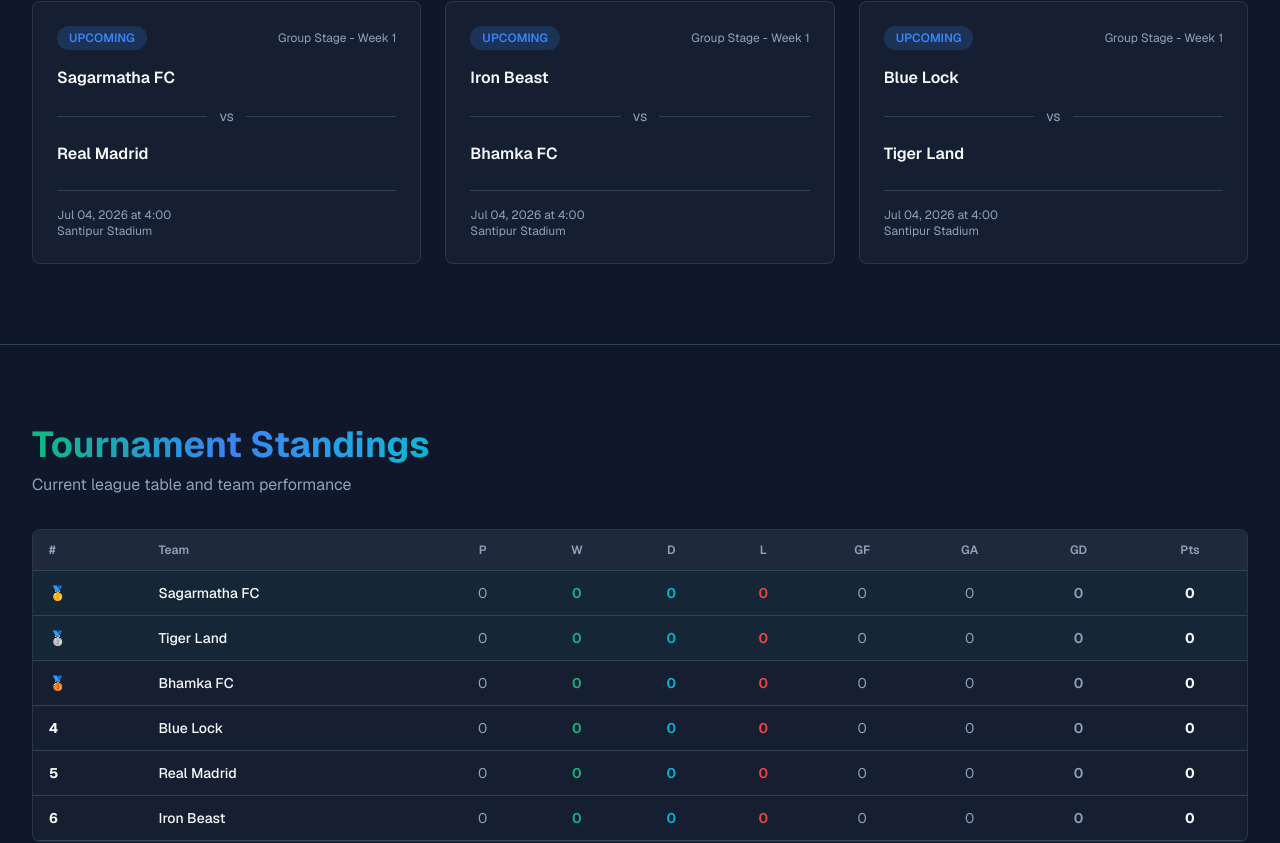
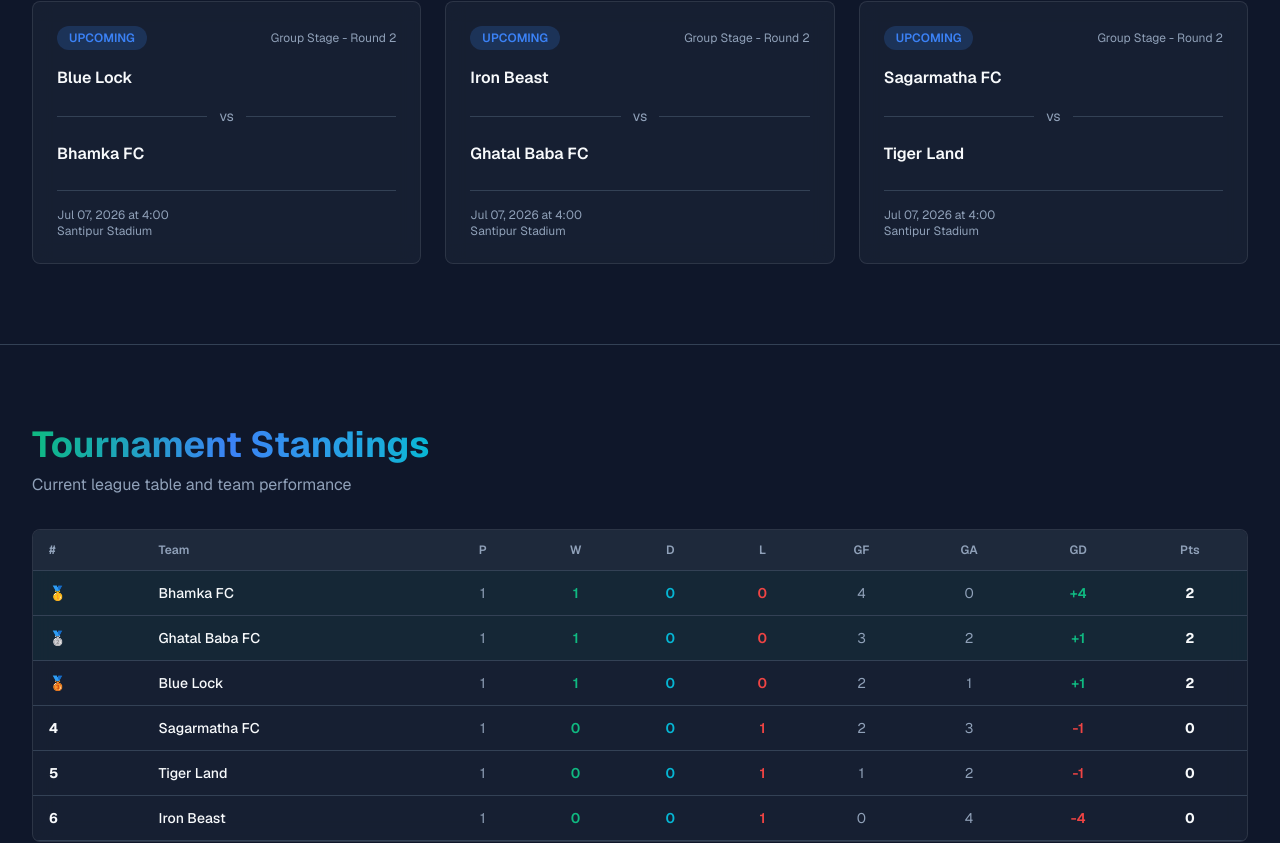
Before and after one commit to chetan-bist/Shantipur-League-, a Next.js app: page / in a window 1280 px wide. Shown: the part 1682-2525 px from the top of the page. Built offline with nearby package versions, Linux system fonts and the light colour scheme.

Commit message:
update data first group stage round 1 game

```diff
--- a/data/matches.ts
+++ b/data/matches.ts
@@ -13,42 +13,42 @@ export interface Match {
 
 export const matches: Match[] = [
   // Completed Matches
-  // {
-  //   id: 1,
-  //   homeTeam: 'Sagarmatha FC',
-  //   awayTeam: 'Real Madrid',
-  //   homeScore: 0,
-  //   awayScore: 0,
-  //   date: '2026-07-04',
-  //   time: '4:00',
-  //   venue: 'Santipur Stadium',
-  //   status: 'completed',
-  //   round: 'Group Stage - Week 1',
-  // },
-  // {
-  //   id: 2,
-  //   homeTeam: 'Iron Beast',
-  //   awayTeam: 'Bhamka FC',
-  //   homeScore: 0,
-  //   awayScore: 0,
-  //   date: '2026-07-04',
-  //   time: '4:00',
-  //   venue: 'Santipur Stadium',
-  //   status: 'completed',
-  //   round: 'Group Stage - Week 1',
-  // },
-  // {
-  //   id: 3,
-  //   homeTeam: 'Blue Lock',
-  //   awayTeam: 'Tiger Land',
-  //   homeScore: 0,
-  //   awayScore: 0,
-  //   date: '2026-07-04',
-  //   time: '4:00',
-  //   venue: 'Eagle Arena',
-  //   status: 'completed',
-  //   round: 'Group Stage - Week 1',
-  // },
+  {
+    id: 1,
+    homeTeam: 'Sagarmatha FC',
+    awayTeam: 'Ghatal Baba FC',
+    homeScore: 2,
+    awayScore: 3,
+    date: '2026-07-04',
+    time: '4:00',
+    venue: 'Santipur Stadium',
+    status: 'completed',
+    round: 'Group Stage - Week 1',
+  },
+  {
+    id: 2,
+    homeTeam: 'Iron Beast',
+    awayTeam: 'Bhamka FC',
+    homeScore: 0,
+    awayScore: 4,
+    date: '2026-07-04',
+    time: '4:00',
+    venue: 'Santipur Stadium',
+    status: 'completed',
+    round: 'Group Stage - Week 1',
+  },
+  {
+    id: 3,
+    homeTeam: 'Blue Lock',
+    awayTeam: 'Tiger Land',
+    homeScore: 2,
+    awayScore: 1,
+    date: '2026-07-04',
+    time: '4:00',
+    venue: 'Eagle Arena',
+    status: 'completed',
+    round: 'Group Stage - Week 1',
+  },
   // {
   //   id: 4,
   //   homeTeam: 'Tiger Land',
@@ -88,159 +88,163 @@ export const matches: Match[] = [
 
   // Upcoming Matches
   //week one
-  {
-    id: 7,
-    homeTeam: 'Sagarmatha FC',
-    awayTeam: 'Real Madrid',
-    date: '2026-07-04',
+  // {
+  //   id: 7,
+  //   homeTeam: 'Sagarmatha FC',
+  //   awayTeam: 'Ghatal Baba FC',
+  //   date: '2026-07-04',
+  //   time: '4:00',
+  //   venue: 'Santipur Stadium',
+  //   status: 'upcoming',
+  //   round: 'Group Stage - Week 1',
+  // },
+  // {
+  //   id: 8,
+  //   homeTeam: 'Iron Beast',
+  //   awayTeam: 'Bhamka FC',
+  //   date: '2026-07-04',
+  //   time: '4:00',
+  //   venue: 'Santipur Stadium',
+  //   status: 'upcoming',
+  //   round: 'Group Stage - Week 1',
+  // },
+  // {
+  //   id: 9,
+  //   homeTeam: 'Blue Lock',
+  //   awayTeam: 'Tiger Land',
+  //   date: '2026-07-04',
+  //   time: '4:00',
+  //   venue: 'Santipur Stadium',
+  //   status: 'upcoming',
+  //   round: 'Group Stage - Week 1',
+  // },
+  //week two
+   {
+    id: 12,
+    homeTeam: 'Blue Lock',
+    awayTeam: 'Bhamka FC',
+    date: '2026-07-07',
     time: '4:00',
     venue: 'Santipur Stadium',
     status: 'upcoming',
-    round: 'Group Stage - Week 1',
+    round: 'Group Stage - Round 2',
   },
+
+
   {
-    id: 8,
+    id: 11,
     homeTeam: 'Iron Beast',
-    awayTeam: 'Bhamka FC',
-    date: '2026-07-04',
+    awayTeam: 'Ghatal Baba FC',
+    date: '2026-07-07',
     time: '4:00',
     venue: 'Santipur Stadium',
     status: 'upcoming',
-    round: 'Group Stage - Week 1',
+    round: 'Group Stage - Round 2',
   },
-  {
-    id: 9,
-    homeTeam: 'Blue Lock',
-    awayTeam: 'Tiger Land',
-    date: '2026-07-04',
-    time: '4:00',
-    venue: 'Santipur Stadium',
-    status: 'upcoming',
-    round: 'Group Stage - Week 1',
-  },
-  //week two
+
   {
     id: 10,
     homeTeam: 'Sagarmatha FC',
     awayTeam: 'Tiger Land',
+    date: '2026-07-07',
+    time: '4:00',
+    venue: 'Santipur Stadium',
+    status: 'upcoming',
+    round: 'Group Stage - Round 2',
+  },
+
+  //week three
+  {
+    id: 13,
+    homeTeam: 'Sagarmatha FC',
+    awayTeam: 'Iron Beast',
     date: '2026-07-11',
     time: '4:00',
     venue: 'Santipur Stadium',
     status: 'upcoming',
-    round: 'Group Stage - Week 2',
+    round: 'Group Stage - Round 3',
   },
   {
-    id: 11,
-    homeTeam: 'Iron Beast',
-    awayTeam: 'Real Madrid',
-    date: '2026-07-11',
-    time: '4:00',
-    venue: 'Santipur Stadium',
-    status: 'upcoming',
-    round: 'Group Stage - Week 2',
-  },
-  {
-    id: 12,
-    homeTeam: 'Blue Lock',
+    id: 14,
+    homeTeam: 'Tiger Land',
     awayTeam: 'Bhamka FC',
     date: '2026-07-11',
     time: '4:00',
     venue: 'Santipur Stadium',
     status: 'upcoming',
-    round: 'Group Stage - Week 2',
-  },
-  //week three
-  {
-    id: 13,
-    homeTeam: 'Sagarmatha FC',
-    awayTeam: 'Iron Beast',
-    date: '2026-07-18',
-    time: '4:00',
-    venue: 'Santipur Stadium',
-    status: 'upcoming',
-    round: 'Group Stage - Week 3',
-  },
-  {
-    id: 14,
-    homeTeam: 'Tiger Land',
-    awayTeam: 'Bhamka FC',
-    date: '2026-07-18',
-    time: '4:00',
-    venue: 'Santipur Stadium',
-    status: 'upcoming',
-    round: 'Group Stage - Week 3',
+    round: 'Group Stage - Round 3',
   },
   {
     id: 15,
     homeTeam: 'Blue Lock',
-    awayTeam: 'Real Madrid',
-    date: '2026-07-18',
+    awayTeam: 'Ghatal Baba FC',
+    date: '2026-07-11',
     time: '4:00',
     venue: 'Santipur Stadium',
     status: 'upcoming',
-    round: 'Group Stage - Week 3',
+    round: 'Group Stage - Round 3',
   },
   //week four
   {
     id: 16,
     homeTeam: 'Bhamka FC',
-    awayTeam: 'Real Madrid',
-    date: '2026-07-25',
+    awayTeam: 'Ghatal Baba FC',
+    date: '2026-07-14',
     time: '4:00',
     venue: 'Santipur Stadium',
     status: 'upcoming',
-    round: 'Group Stage - Week 4',
+    round: 'Group Stage - Round 4',
   },
   {
     id: 17,
     homeTeam: 'Iron Beast',
     awayTeam: 'Tiger Land',
-    date: '2026-07-25',
+    date: '2026-07-14',
     time: '4:00',
     venue: 'Santipur Stadium',
     status: 'upcoming',
-    round: 'Group Stage - Week 4',
+    round: 'Group Stage - Round 4',
   },
   {
     id: 18,
     homeTeam: 'Blue Lock',
     awayTeam: 'Sagarmatha FC',
-    date: '2026-07-25',
+    date: '2026-07-14',
     time: '4:00',
     venue: 'Santipur Stadium',
     status: 'upcoming',
-    round: 'Group Stage - Week 4',
+    round: 'Group Stage - Round 4',
   },
   //week five
   {
     id: 19,
     homeTeam: 'Sagarmatha FC',
     awayTeam: 'Bhamka FC',
-    date: '2026-08-01',
+    date: '2026-07-18',
     time: '4:00',
     venue: 'Santipur Stadium',
     status: 'upcoming',
-    round: 'Group Stage - Week 5',
+    round: 'Group Stage - Round 5',
   },
   {
     id: 20,
     homeTeam: 'Iron Beast',
     awayTeam: 'Blue Lock',
-    date: '2026-08-01',
+    date: '2026-07-18',
     time: '4:00',
     venue: 'Santipur Stadium',
     status: 'upcoming',
-    round: 'Group Stage - Week 5',
+    round: 'Group Stage - Round 5',
   },
   {
     id: 21,
-    homeTeam: 'Real Madrid',
+    homeTeam: 'Ghatal Baba FC',
     awayTeam: 'Tiger Land',
-    date: '2026-08-01',
+    date: '2026-07-18',
     time: '4:00',
     venue: 'Santipur Stadium',
     status: 'upcoming',
-    round: 'Group Stage - Week 5',
+    round: 'Group Stage - Round 5',
   },
   {
     id: 22,
--- a/data/standings.ts
+++ b/data/standings.ts
@@ -12,76 +12,76 @@ export interface Standings {
 }
 
 export const standings: Standings[] = [
-  {
+   {
     position: 1,
-    teamName: 'Sagarmatha FC',
-    played: 0,
-    wins: 0,
+    teamName: 'Bhamka FC',
+    played: 1,
+    wins: 1,
     draws: 0,
     losses: 0,
-    goalsFor: 0,
+    goalsFor: 4,
     goalsAgainst: 0,
-    goalDifference: 0,
-    points: 0,
+    goalDifference: 4,
+    points: 2,
   },
   {
     position: 2,
-    teamName: 'Tiger Land',
-    played: 0,
-    wins: 0,
+    teamName: 'Ghatal Baba FC',
+    played: 1,
+    wins: 1,
     draws: 0,
     losses: 0,
-    goalsFor: 0,
-    goalsAgainst: 0,
-    goalDifference: 0,
-    points: 0,
+    goalsFor: 3,
+    goalsAgainst: 2,
+    goalDifference: 1,
+    points: 2,
   },
-  {
+   {
     position: 3,
-    teamName: 'Bhamka FC',
-    played: 0,
-    wins: 0,
+    teamName: 'Blue Lock',
+    played: 1,
+    wins: 1,
     draws: 0,
     losses: 0,
-    goalsFor: 0,
-    goalsAgainst: 0,
-    goalDifference: 0,
-    points: 0,
+    goalsFor: 2,
+    goalsAgainst: 1,
+    goalDifference: 1,
+    points: 2,
   },
   {
     position: 4,
-    teamName: 'Blue Lock',
-    played: 0,
+    teamName: 'Sagarmatha FC',
+    played: 1,
     wins: 0,
     draws: 0,
-    losses: 0,
-    goalsFor: 0,
-    goalsAgainst: 0,
-    goalDifference: 0,
+    losses: 1,
+    goalsFor: 2,
+    goalsAgainst: 3,
+    goalDifference: -1,
     points: 0,
   },
   {
     position: 5,
-    teamName: 'Real Madrid',
-    played: 0,
+    teamName: 'Tiger Land',
+    played: 1,
     wins: 0,
     draws: 0,
-    losses: 0,
-    goalsFor: 0,
-    goalsAgainst: 0,
-    goalDifference: 0,
+    losses: 1,
+    goalsFor: 1,
+    goalsAgainst: 2,
+    goalDifference: -1,
     points: 0,
   },
   {
     position: 6,
     teamName: 'Iron Beast',
-    played: 0,
+    played: 1,
     wins: 0,
     draws: 0,
-    losses: 0,
+    losses: 1,
     goalsFor: 0,
-    goalsAgainst: 0,
-    goalDifference: 0,
+    goalsAgainst: 4,
+    goalDifference: -4,
     points: 0,
   },
 ];
--- a/data/teams.ts
+++ b/data/teams.ts
@@ -45,9 +45,9 @@ export const teams: Team[] = [
     ],
     wins: 0,
     draws: 0,
-    losses: 0,
-    goalsFor: 0,
-    goalsAgainst: 0,
+    losses: 1,
+    goalsFor: 2,
+    goalsAgainst: 3,
   },
   {
     id: 2,
@@ -69,9 +69,9 @@ export const teams: Team[] = [
     ],
     wins: 0,
     draws: 0,
-    losses: 0,
-    goalsFor: 0,
-    goalsAgainst: 0,
+    losses: 1,
+    goalsFor: 1,
+    goalsAgainst: 2,
   },
   {
     id: 3,
@@ -91,10 +91,10 @@ export const teams: Team[] = [
       { id: 17, name: 'Dibhakar', number: 8, position: 'DEF', age: 18, image: '/placeholder-user.jpg' },
       { id: 18, name: 'Nipurna', number: 10, position: 'FWD', age: 23, image: '/placeholder-user.jpg' },
     ],
-    wins: 0,
+    wins: 1,
     draws: 0,
     losses: 0,
-    goalsFor: 0,
+    goalsFor: 4,
     goalsAgainst: 0,
   },
   {
@@ -115,16 +115,16 @@ export const teams: Team[] = [
       { id: 22, name: 'Nabin', number: 11, position: 'DEF', age: 16, image: '/placeholder-user.jpg' },
       { id: 23, name: 'Gaji', number: 9, position: 'FWD', age: 27, image: '/placeholder-user.jpg' },
     ],
-    wins: 0,
+    wins: 1,
     draws: 0,
     losses: 0,
-    goalsFor: 0,
-    goalsAgainst: 0,
+    goalsFor: 2,
+    goalsAgainst: 1,
   },
   {
     id: 5,
-    name: 'Real Madrid',
-    slug: 'real-madrid',
+    name: 'Ghatal Baba FC',
+    slug: 'ghatal-baba-fc',
     founded: 2026,
     coach: 'none',
     captain: 'Rohit',
@@ -139,11 +139,11 @@ export const teams: Team[] = [
       { id: 26, name: 'Sandip', number: 17, position: 'MID', age: 18, image: '/placeholder-user.jpg' },
       { id: 28, name: 'Shirish', number: 7, position: 'FWD', age: 26, image: '/placeholder-user.jpg' },
     ],
-    wins: 0,
+    wins: 1,
     draws: 0,
     losses: 0,
-    goalsFor: 0,
-    goalsAgainst: 0,
+    goalsFor: 3,
+    goalsAgainst: 2,
   },
   {
     id: 6,
@@ -165,8 +165,8 @@ export const teams: Team[] = [
     ],
     wins: 0,
     draws: 0,
-    losses: 0,
+    losses: 1,
     goalsFor: 0,
-    goalsAgainst: 0,
+    goalsAgainst: 4,
   },
 ];
```
